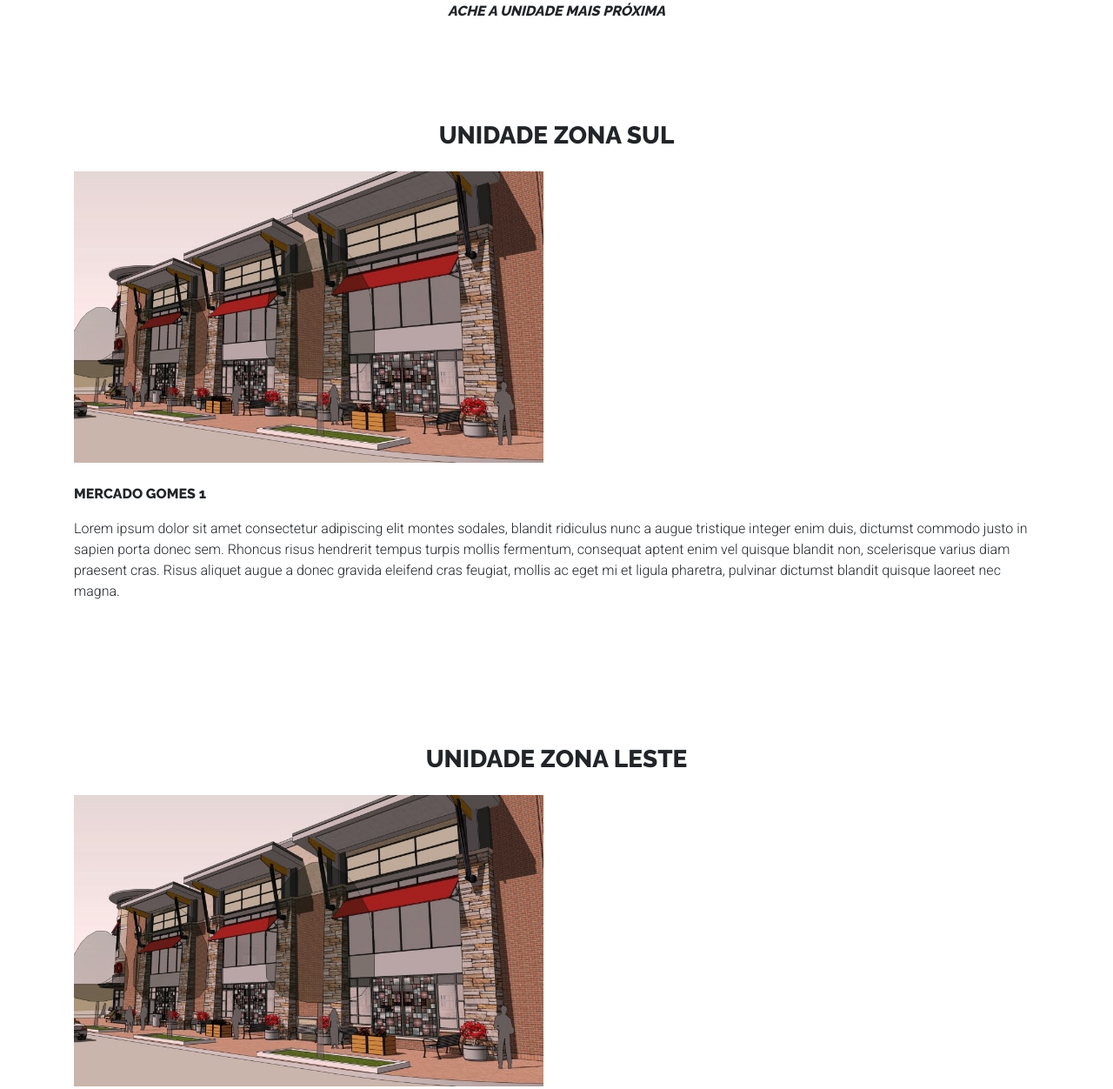
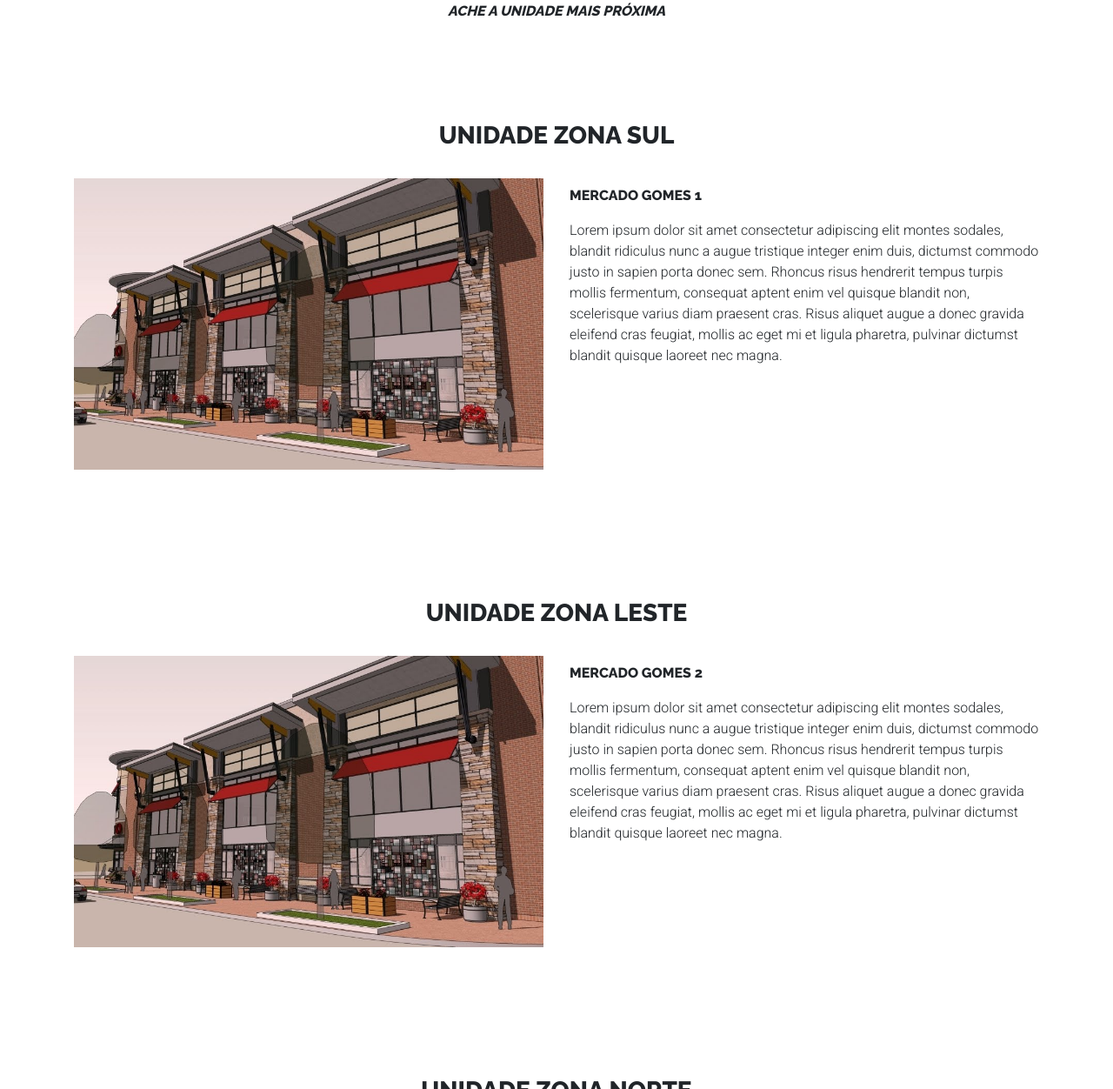
Before and after one commit to felipe-ssouza/gomesatacadoevarejo, a plain HTML site: page unidades.html in a window 1280 px wide. Shown: the part 155-1407 px from the top of the page at 87% size. Drawn offline with nearby package versions, Linux system fonts and the light colour scheme.

Commit message:
unidades bloco

```diff
--- a/style.css
+++ b/style.css
@@ -214,6 +214,10 @@ html {
     padding: 50px 0;
  }
 
+
+.row-reset {
+  margin: 0 !important;
+}
 /****************/
 .dropdown-item {
   font-weight: 300 !important;
--- a/unidades.html
+++ b/unidades.html
@@ -70,14 +70,16 @@
           </div>
 
           <div class="col-12 mt-5 bloco-unidade">
-            <div class="">
+
               <div class="col-12 text-center">
                 <h3 class="heading">UNIDADE ZONA SUL</h3>
               </div>
-              <div class="col-12 col-lg-6 mt-4">
+
+              <div class="row row-reset">
+                <div class="col-12 col-lg-6 col-md-6 mt-4">
                   <img src="img/facade1.jpg" alt="" width="100%">
                 </div>
-              <div class="col-12  col-lg-12 mt-4">
+                <div class="col-12  col-lg-6 col-md-6 mt-4">
                   <p class="heading mt-2">MERCADO GOMES 1</p>
                   <p>
                     Lorem ipsum dolor sit amet consectetur adipiscing elit montes sodales,
@@ -90,11 +92,13 @@
                 </div>
               </div>
           </div>
+
           <div class="col-12 mt-5 bloco-unidade">
-            <div class="">
+
               <div class="col-12 text-center ">
                 <h3 class="heading">UNIDADE ZONA LESTE</h3>
               </div>
+              <div class="row row-reset">
                 <div class="col-12 col-lg-6 mt-4">
                   <img src="img/facade1.jpg" alt="" width="100%">
                 </div>
@@ -111,11 +115,12 @@
                 </div>
               </div>
             </div>
+          </div>
           <div class="col-12 mt-5 bloco-unidade">
-            <div class="">
               <div class="col-12 text-center">
                 <h3 class="heading">UNIDADE ZONA NORTE</h3>
               </div>
+              <div class="row row-reset">
                 <div class="col-12 col-lg-6 mt-4">
                   <img src="img/facade1.jpg" alt="" width="100%">
                 </div>
@@ -129,7 +134,6 @@
                     Risus aliquet augue a donec gravida eleifend cras feugiat, mollis ac eget mi et ligula pharetra,
                     pulvinar dictumst blandit quisque laoreet nec magna.
                   </p>
-              </div>
                 </div>
               </div>
           </div>
```
Lines whose indentation alone changed are shown as unchanged.
